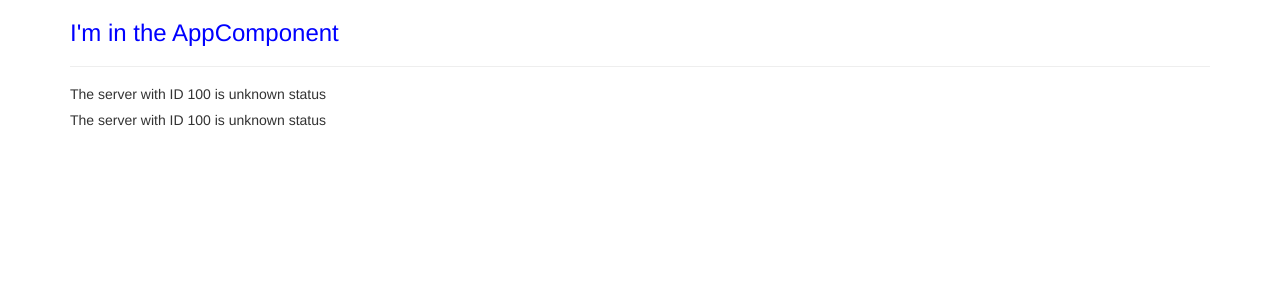
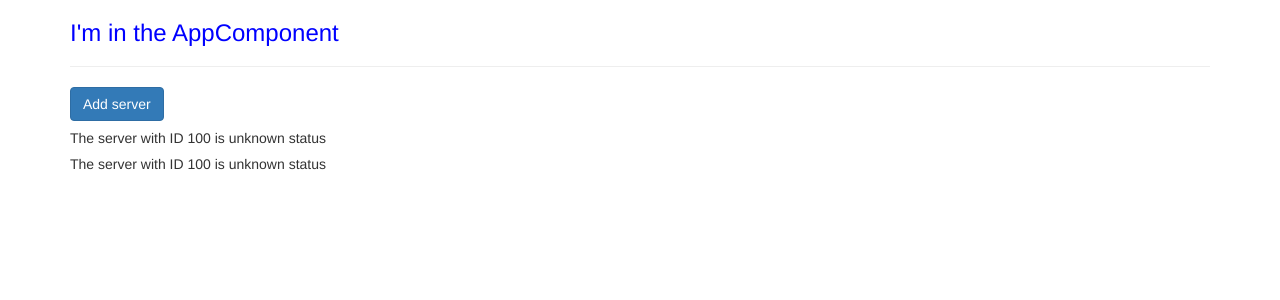
Before and after one commit to aravindanvenkataraju/angular-projects-old, an Angular app in the folder my-first-app/: page / in a window 1280 px wide. Shown: the top 300 px of the page. Built offline with nearby package versions, Linux system fonts and the light colour scheme.

Commit message:
angular:my-first-app:add property binding

```diff
--- a/my-first-app/src/app/servers/servers.component.html
+++ b/my-first-app/src/app/servers/servers.component.html
@@ -1,2 +1,3 @@
+<button type="button" class="btn btn-primary" [disabled]="!allowNewServer">Add server</button>
 <app-server></app-server>
 <app-server></app-server>
--- a/my-first-app/src/app/servers/servers.component.ts
+++ b/my-first-app/src/app/servers/servers.component.ts
@@ -2,14 +2,16 @@
 
 @Component({
   selector: 'app-servers',
-  template: `
-    <app-server></app-server>
-    <app-server></app-server>`,
+  templateUrl: './servers.component.html',
   styleUrls: ['./servers.component.css']
 })
 export class ServersComponent implements OnInit {
-
-  constructor() { }
+  allowNewServer: boolean = false;
+  constructor() {
+    setTimeout(()=>{
+      this.allowNewServer=true;
+    }, 2000)
+  }
 
   ngOnInit() {
   }
```
